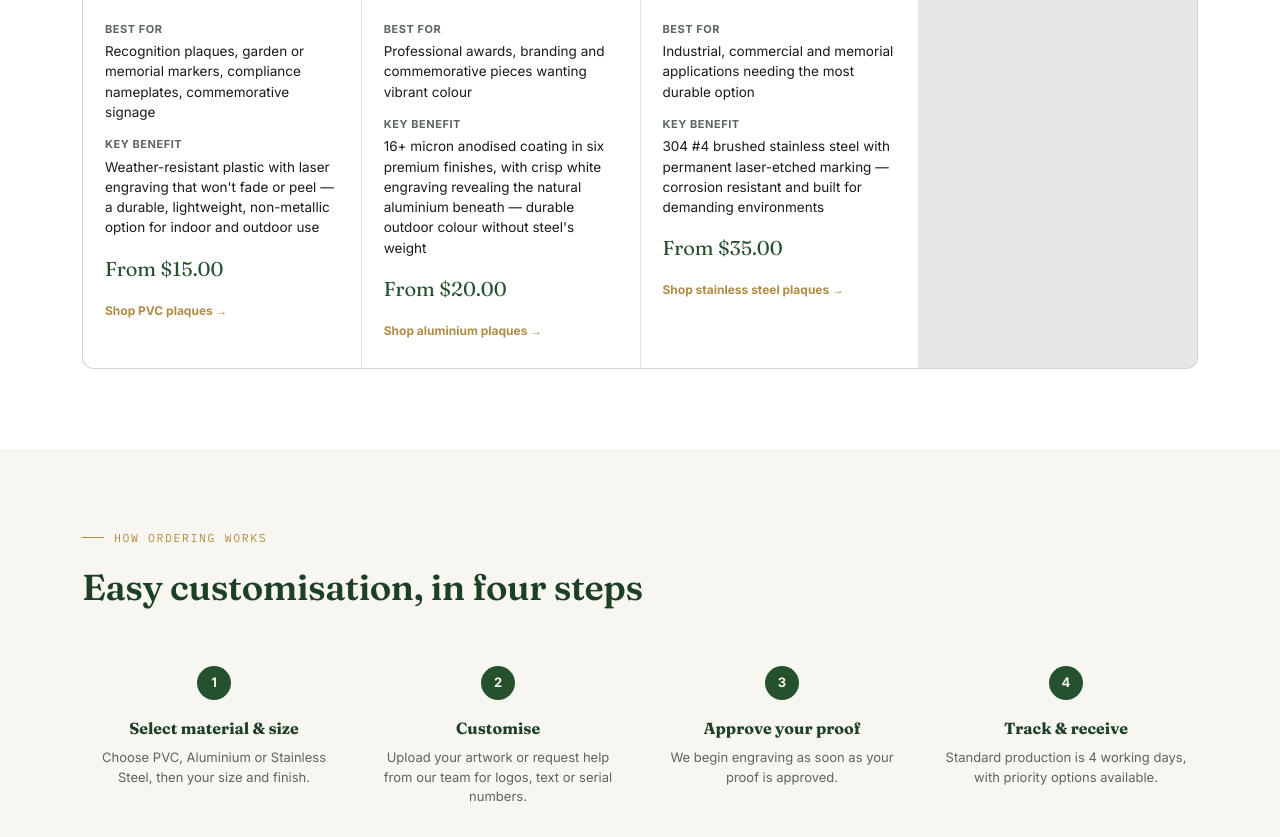
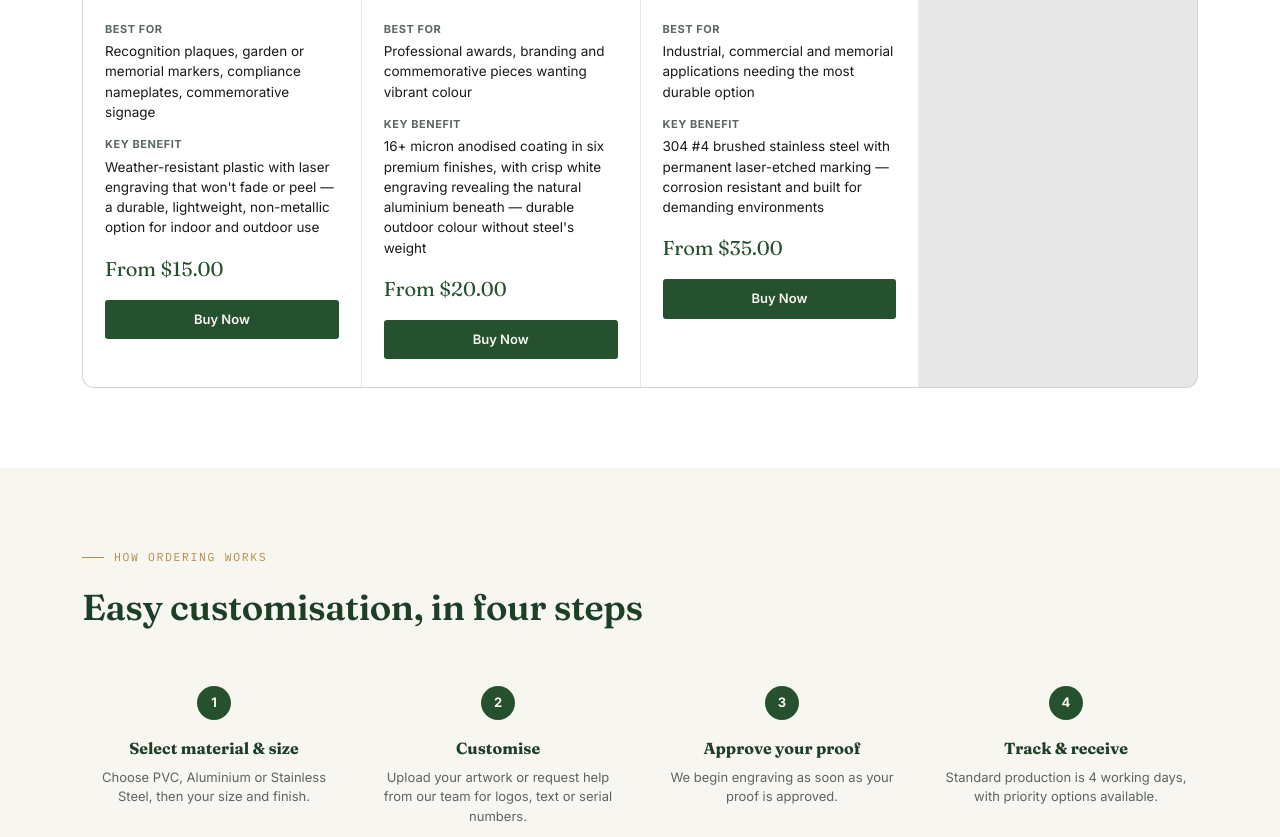
Before and after one commit to seobiopse/rework-bam-website-redesign, a plain HTML site: page category-plaques.html in a window 1280 px wide. Shown: the part 1274-2111 px from the top of the page. Drawn offline with Linux system fonts and the light colour scheme.

Commit message:
Add files via upload

```diff
--- a/category-plaques.html
+++ b/category-plaques.html
@@ -827,8 +827,8 @@
           <div class="row-value">${o.bestFor}</div>
           <div class="row-label">Key benefit</div>
           <div class="row-value">${o.benefit}</div>
-          <div class="price">${o.priceFrom ? `From ${o.priceFrom}` : 'Buy Now'}</div>
-          <a class="cta" href="${o.ctaHref}">${o.ctaLabel}</a>
+          ${o.priceFrom ? `<div class="price">From ${o.priceFrom}</div>` : ''}
+          <a class="btn btn-primary btn-sm cta-buy" href="${o.ctaHref}" style="margin-top:16px;width:100%;text-align:center;justify-content:center;">Buy Now</a>
         </div>`).join('');
     } else { document.getElementById('section-compare').style.display = 'none'; }
 
```
Also changed, not shown: category-badge-accessories.html (+2 -2 lines), category-button-badge-accessories.html (+2 -2 lines), category-button-badge-die-cutting-tools.html (+2 -2 lines), category-button-badge-interchangeable-dies.html (+2 -2 lines), category-button-badge-machines.html (+2 -2 lines), category-button-badges.html (+2 -2 lines), category-chalkboard-name-badges.html (+2 -2 lines), category-desk-name-plates.html (+2 -2 lines), category-engraved-name-badges.html (+2 -2 lines), category-engraved-wood-name-badges.html (+2 -2 lines), category-full-colour-name-badges.html (+2 -2 lines), category-id-cards.html (+2 -2 lines), category-lanyards.html (+2 -2 lines), category-lapel-pins.html (+2 -2 lines), 2 more files.
